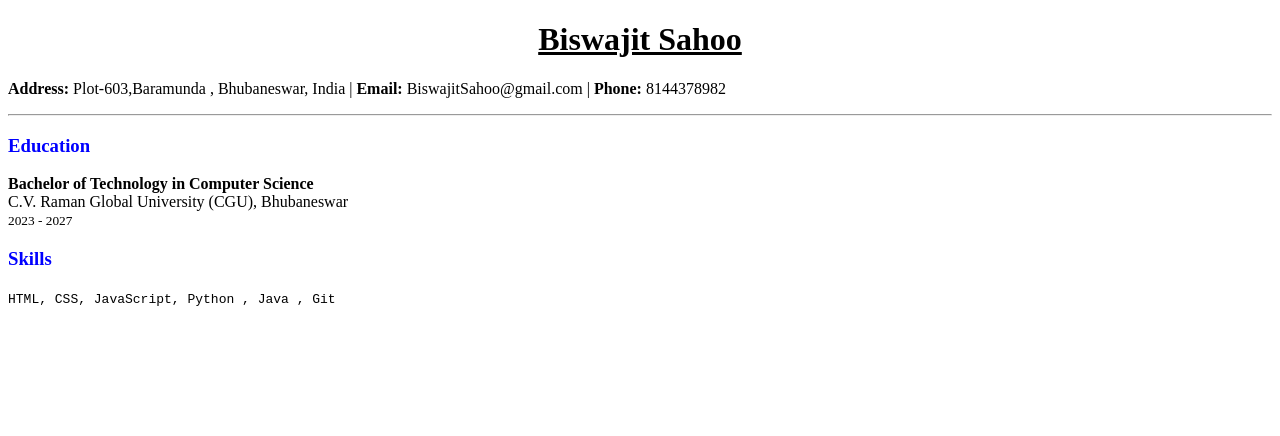
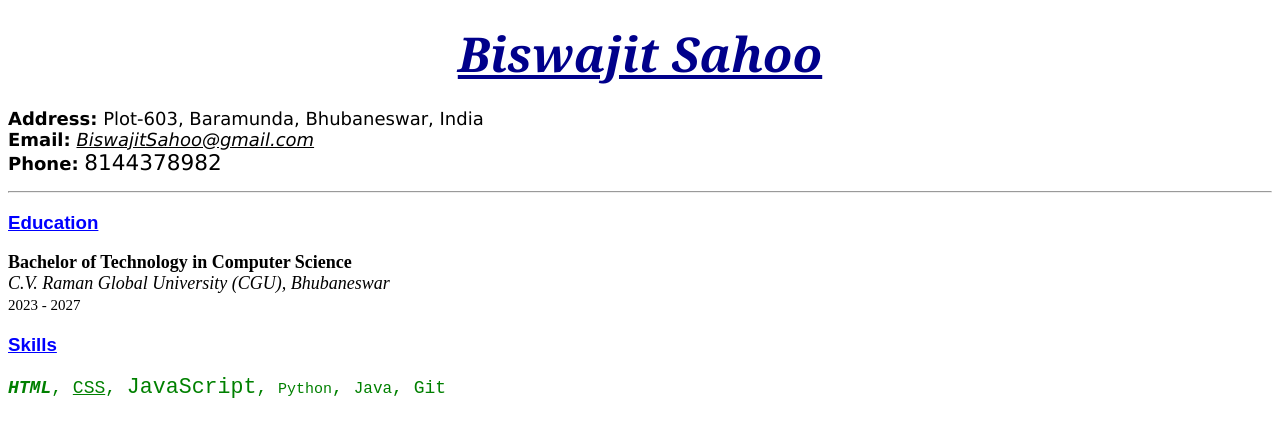
Before and after one commit to Biswajitsahoo897/web-tech-labs, a plain HTML site: page Experiments/Ex01/index.html in a window 1280 px wide. Drawn offline with Linux system fonts and the light colour scheme.

Commit message:
Final commit

```diff
--- a/Experiments/Ex01/index.html
+++ b/Experiments/Ex01/index.html
@@ -5,29 +5,43 @@
 </head>
 <body>
     <center>
-        <h1><u>Biswajit Sahoo</u></h1>
+        <h1>
+            <font face="Georgia" size="7" color="darkblue">
+                <b><u><i>Biswajit Sahoo</i></u></b>
+            </font>
+        </h1>
     </center>
+
     <p>
-        <b>Address:</b> Plot-603,Baramunda , Bhubaneswar, India | <b>Email:</b> BiswajitSahoo@gmail.com | <b>Phone:</b>
-        8144378982
+        <font face="Verdana" size="4" color="black">
+            <b>Address:</b> Plot-603, Baramunda, Bhubaneswar, India <br>
+            <b>Email:</b> <u><i>BiswajitSahoo@gmail.com</i></u> <br>
+            <b>Phone:</b> <big>8144378982</big>
+        </font>
     </p>
+
     <hr>
 
-    <h3>
-        <font color="blue">Education</font>
-    </h3>
+    <h3><font color="blue" face="Arial"><u>Education</u></font></h3>
     <p>
-        <b>Bachelor of Technology in Computer Science</b><br>
-        C.V. Raman Global University (CGU), Bhubaneswar<br>
-        <small>2023 - 2027</small>
+        <font face="Times New Roman" size="4" color="black">
+            <b>Bachelor of Technology in Computer Science</b><br>
+            <i>C.V. Raman Global University (CGU), Bhubaneswar</i><br>
+            <small>2023 - 2027</small>
+        </font>
     </p>
 
-    <h3>
-        <font color="blue">Skills</font>
-    </h3>
+    <h3><font color="blue" face="Arial"><u>Skills</u></font></h3>
     <p>
-        <tt>HTML, CSS, JavaScript, Python , Java , Git </tt><br>
+        <font face="Courier New" size="4" color="green">
+            <b><i>HTML</i></b>,
+            <u>CSS</u>,
+            <big>JavaScript</big>,
+            <small>Python</small>,
+            <tt>Java</tt>,
+            Git
+        </font>
+    </p>
 
-    </p>
 </body>
 </html>
```
